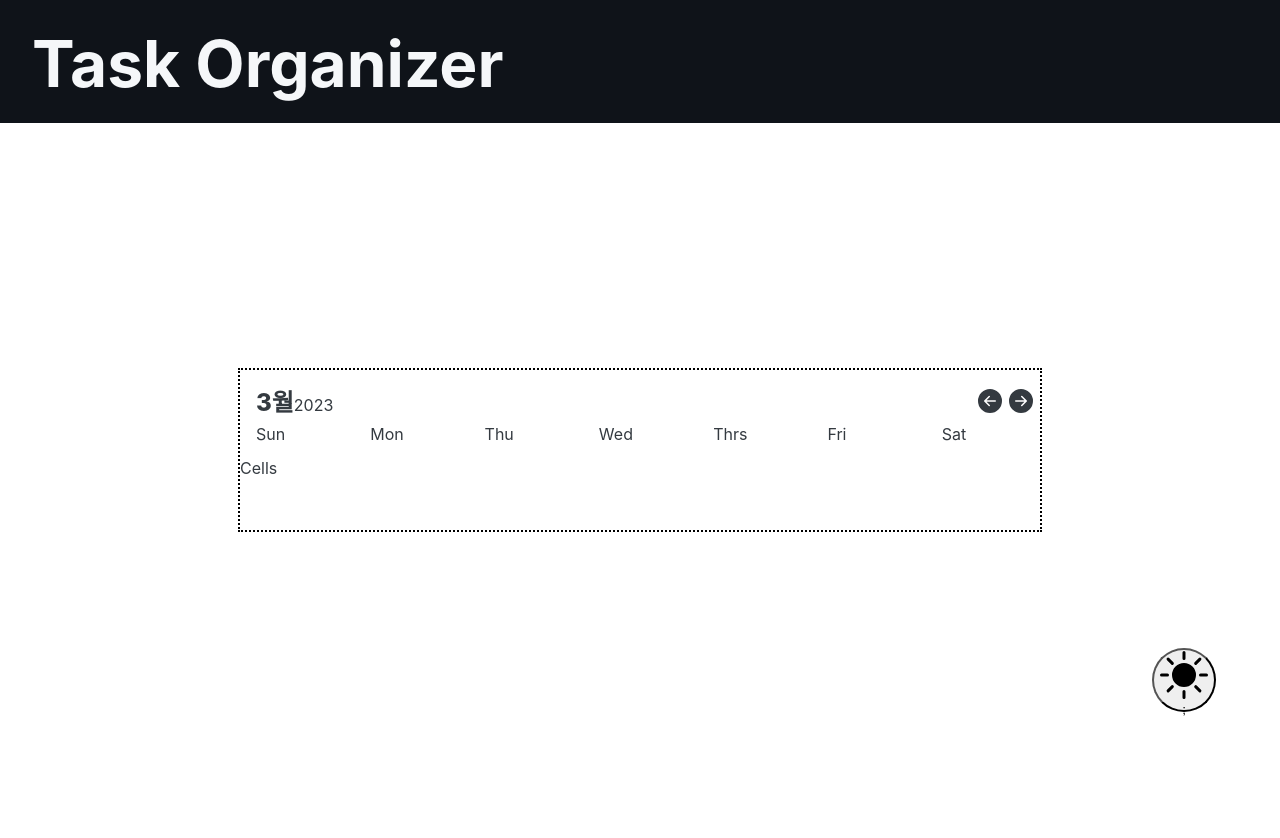
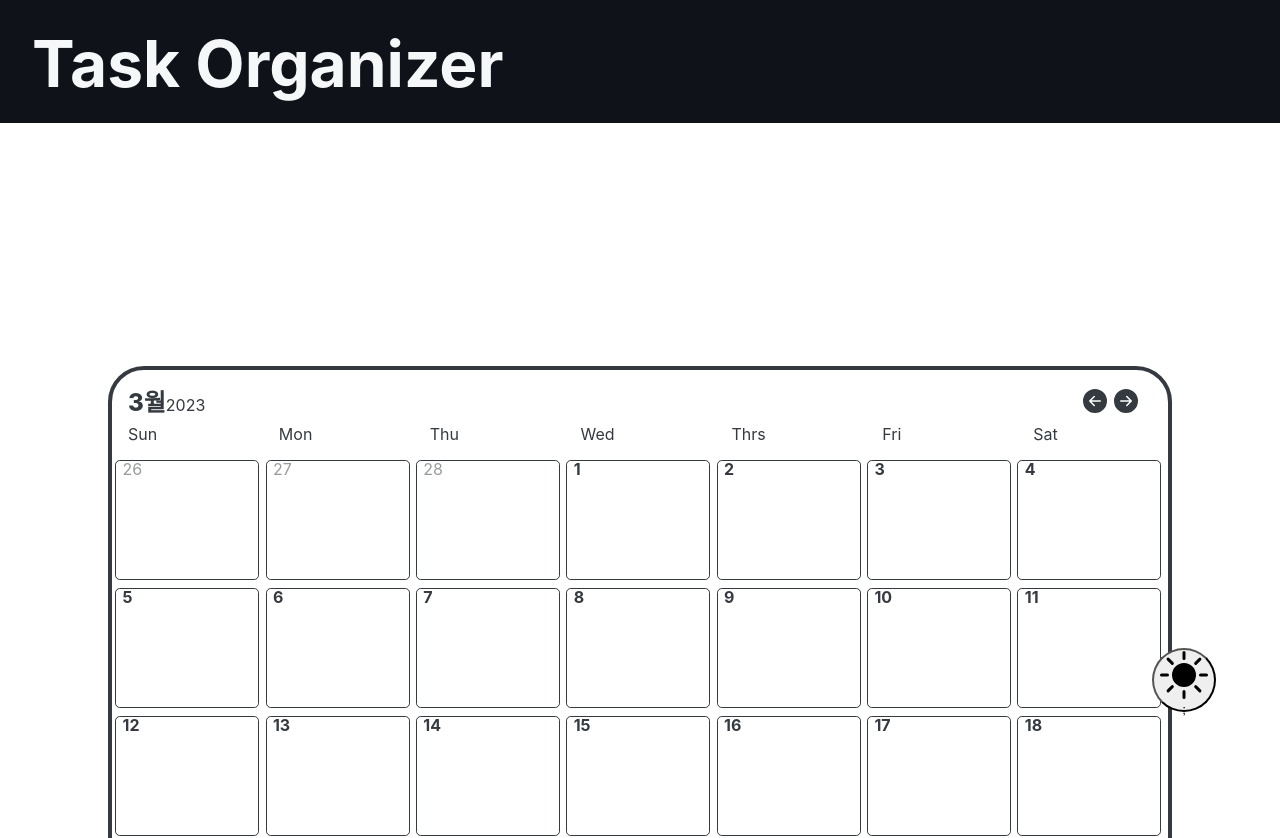
Before and after one commit to rickyshu/todo-list, a React (Create React App) app: page /calender in a window 1280 px wide. Shown: the top 838 px of the page. Before the commit the page ends 800 px from the top, so only its background shows below. Built offline with nearby package versions, Linux system fonts and the light colour scheme.

Commit message:
feat:CalenderCell component 추가

```diff
--- a/src/routes/Calender.tsx
+++ b/src/routes/Calender.tsx
@@ -1,18 +1,24 @@
 import styled from "styled-components";
 import CalenderHeader from "../components/CalenderHeader";
 import CalenderDay from "../components/CalenderDays";
+import CalenderCells from "../components/CalenderCells";
 import { format, addMonths, subMonths } from "date-fns";
 import { useState } from "react";
 const Calender = () => {
   const [currentMonth, setCurrentMonth] = useState<Date>(new Date());
   const [selectedDate, setSelectedDate] = useState<Date>(new Date());
-
+  console.log(typeof format(new Date(), "d"));
   const preMonth = () => {
     setCurrentMonth(subMonths(currentMonth, 1));
   };
   const nextMonth = () => {
     setCurrentMonth(addMonths(currentMonth, 1));
   };
+  //타입 명시를 해줘야 한다.
+  const onDateClick = (day: Date) => {
+    setSelectedDate(day);
+  };
+
   return (
     <CalenderInfo>
       <CalenderHeader
@@ -21,15 +27,21 @@ const Calender = () => {
         nextMonth={nextMonth}
       ></CalenderHeader>
       <CalenderDay />
-      <div className="body">Cells</div>
+      <CalenderCells
+        currentMonth={currentMonth}
+        selectedDate={selectedDate}
+        onDateClick={onDateClick}
+      />
     </CalenderInfo>
   );
 };
 //calender 전체 크기를 지정한다.
 const CalenderInfo = styled.section`
-  width: 50rem;
-  height: 10rem;
-  outline: 2px dotted black;
+  width: 66rem;
+  height: 55rem;
+  //변경해야 할 부분이다.
+  outline: 0.25rem solid ${(prop) => prop.theme.style.CalenderOutline};
+  border-radius: 2rem;
 `;
 
 export default Calender;
```
